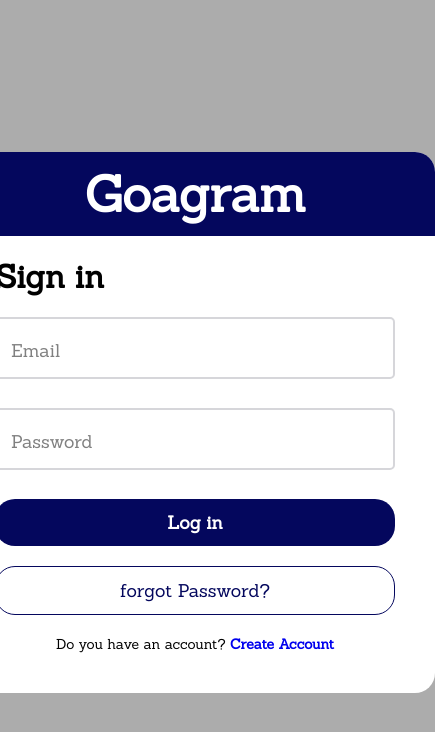
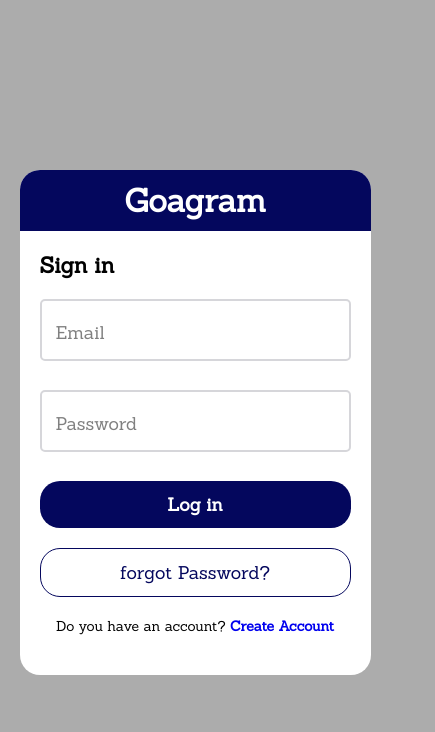
Before and after one commit to maniss7b8-source/authentication_sample, a React (Vite) app: page / in a window 390 px wide. Shown: the top 732 px of the page, 435 px wide, since content can reach past the window. Built offline with nearby package versions, Linux system fonts and the light colour scheme.

Commit message:
css update

```diff
--- a/src/Pages/Login.css
+++ b/src/Pages/Login.css
@@ -1,5 +1,6 @@
 .login_container{
     background-color: white;
+    width: 90%;
     max-width: 600px;
     border-radius:20px;
     overflow: hidden;
--- a/src/Pages/RegisterPage.css
+++ b/src/Pages/RegisterPage.css
@@ -1,6 +1,8 @@
 .register_container{
     background-color: white;
+    width: 90%;
     max-width: 600px;
+    margin: 40px;
     border-radius:20px;
     overflow: hidden;
 }
@@ -14,6 +16,7 @@
 }
 
 .headname{
+    width: 350px;
     margin-bottom:20px ;
 }
 
@@ -28,7 +31,7 @@
     margin-bottom: 29px;
     border: 2px solid rgb(214, 214, 218);
     border-radius: 5px;
-    min-width: 400px;
+    width: 100%;
     height: 62px;
 
 }
@@ -115,3 +118,32 @@
 .alreadyacc a{
     font-weight: 700;
 }
+
+@media (max-width: 540px) {
+    #root{
+        display: flex;
+        align-items: center;
+        justify-content: center;
+    }
+
+    .register_container{
+        width: 100%;
+    }
+
+    body {
+        padding:0px;
+    }
+
+    .inside {
+        padding: 20px;
+    }
+
+    .head {
+        font-size: 32px;
+    }
+
+    .headname {
+        font-size: 22px;
+    }
+
+}
```
